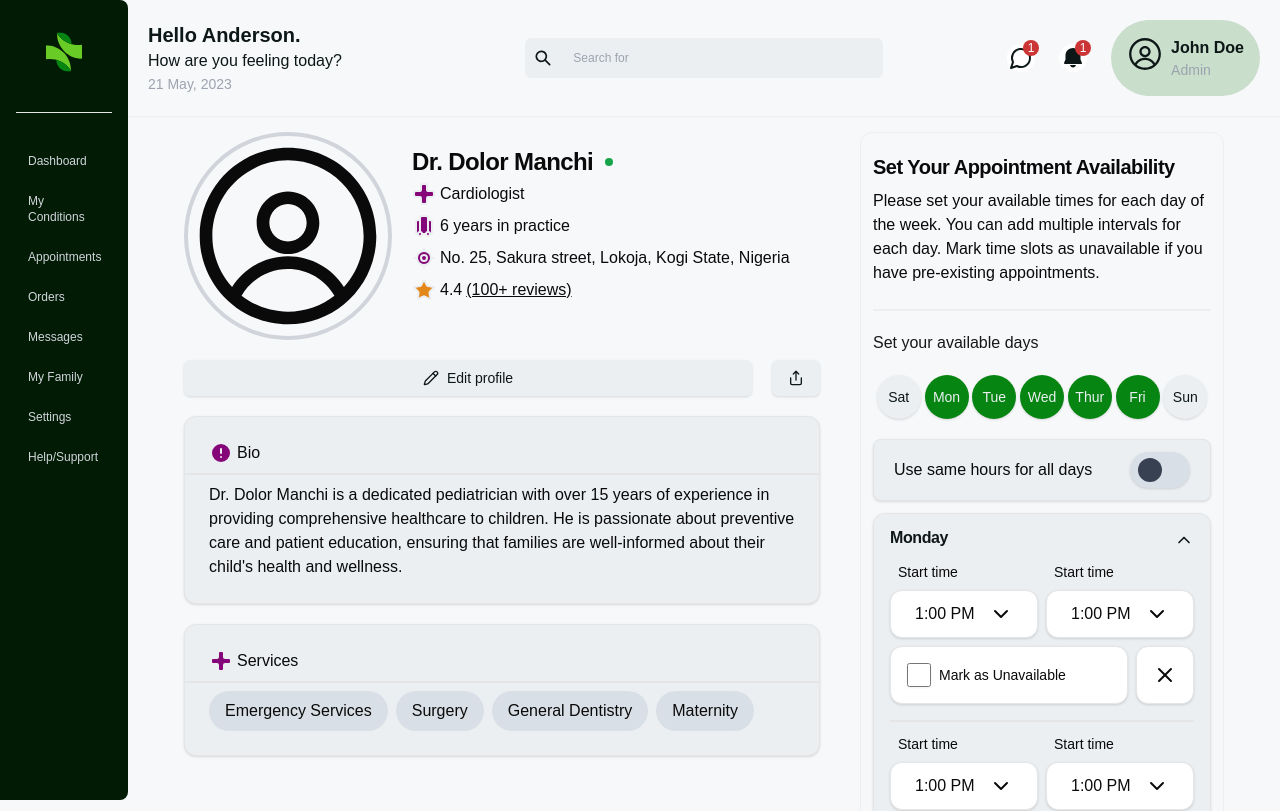
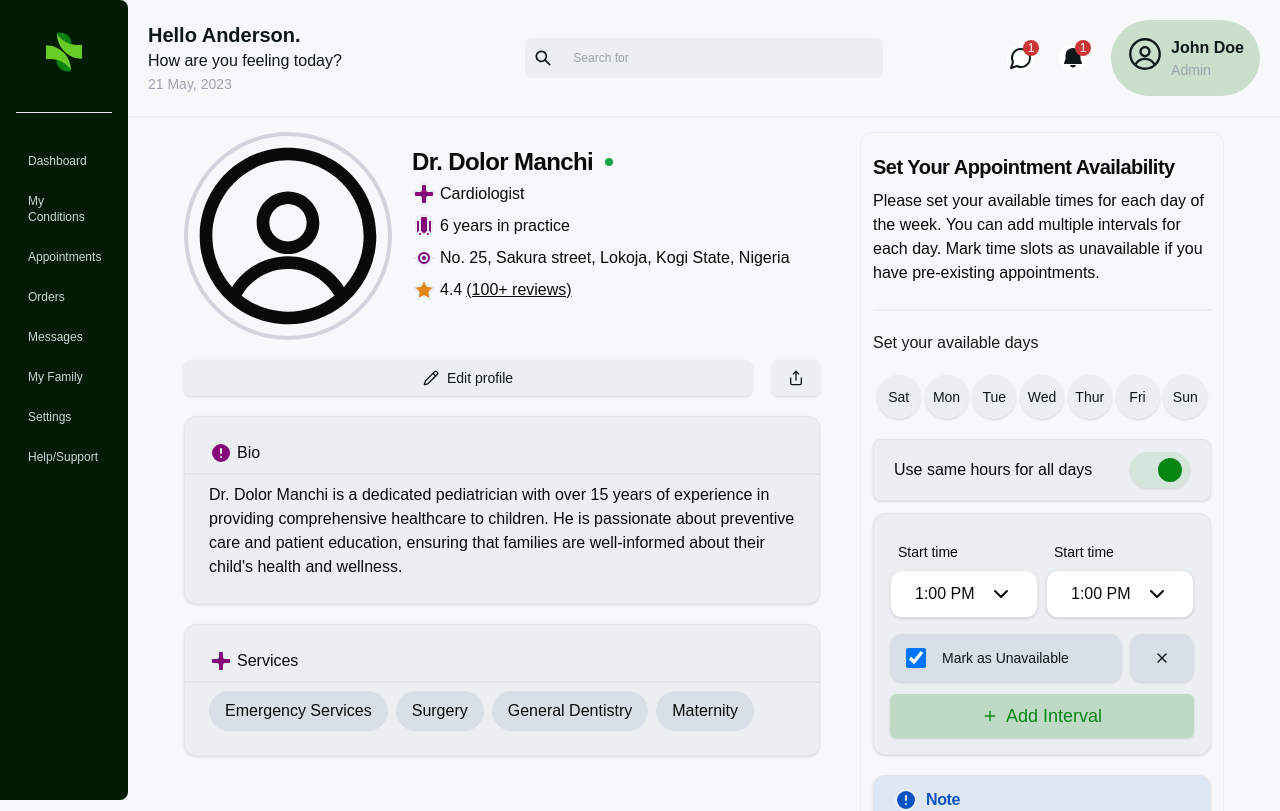
Before and after one commit to MyMedHub-Project/hub-web, a Next.js app: page /dashboard/doctor/profile in a window 1280 px wide. Shown: the top 811 px of the page. Built offline with nearby package versions, Linux system fonts and the light colour scheme.

Commit message:
feat:profile-page-functionality

```diff
--- /dev/null
+++ b/src/app/dashboard/doctor/profile/context/Schedule.tsx
@@ -0,0 +1,42 @@
+"use client";
+
+import { createContext, useState } from "react";
+
+interface AvailableDaysState {
+	mon: boolean;
+	tue: boolean;
+	wed: boolean;
+	thur: boolean;
+	fri: boolean;
+	sat: boolean;
+	sun: boolean;
+}
+
+interface ScheduleContextType {
+	availableDays: AvailableDaysState;
+	setAvailableDays: React.Dispatch<React.SetStateAction<AvailableDaysState>>;
+}
+
+const ScheduleContext = createContext<ScheduleContextType>(
+	{} as ScheduleContextType
+);
+
+export const ScheduleProvider = ({ children }: { children: any }) => {
+	const [availableDays, setAvailableDays] = useState({
+		sun: false,
+		mon: false,
+		tue: false,
+		wed: false,
+		thur: false,
+		fri: false,
+		sat: false
+	});
+
+	return (
+		<ScheduleContext.Provider value={{ availableDays, setAvailableDays }}>
+			{children}
+		</ScheduleContext.Provider>
+	);
+};
+
+export default ScheduleContext;
--- a/src/app/dashboard/doctor/profile/page.tsx
+++ b/src/app/dashboard/doctor/profile/page.tsx
@@ -3,9 +3,10 @@ import About from "./about";
 import Bio from "./bio";
 import Edit from "./edit";
 import Services from "./services";
-import Days from "./schedule/available-days";
-import HourSetting from "./schedule/hour-setting";
+import Days from "./schedule/days";
+import Time from "./schedule/time";
 import Note from "./schedule/note";
+import { ScheduleProvider } from "./context/Schedule";
 
 const ProfilePage = () => {
 	return (
@@ -28,8 +29,10 @@ const ProfilePage = () => {
 						appointments.
 					</CardContent>
 				</Card>
-				<Days />
-				<HourSetting />
+				<ScheduleProvider>
+					<Days />
+					<Time />
+				</ScheduleProvider>
 				<Note />
 			</div>
 		</div>
--- a/src/app/dashboard/doctor/profile/schedule/available-days.tsx
+++ /dev/null
@@ -1,34 +0,0 @@
-import { Button } from "@/components/ui/button";
-
-const Days = () => {
-	return (
-		<div>
-			<p className="mb-5">Set your available days</p>
-			<div className="flex justify-evenly">
-				<Button className="rounded-full size-11 bg-hubGrey text-hubBlack hover:bg-hubGrey200">
-					Sat
-				</Button>
-				<Button className="rounded-full size-11 bg-hubGreen text-hubGrey hover:bg-hubGreen/90">
-					Mon
-				</Button>
-				<Button className="rounded-full size-11 bg-hubGreen text-hubGrey hover:bg-hubGreen/90">
-					Tue
-				</Button>
-				<Button className="rounded-full size-11 bg-hubGreen text-hubGrey hover:bg-hubGreen/90">
-					Wed
-				</Button>
-				<Button className="rounded-full size-11 bg-hubGreen text-hubGrey hover:bg-hubGreen/90">
-					Thur
-				</Button>
-				<Button className="rounded-full size-11 bg-hubGreen text-hubGrey hover:bg-hubGreen/90">
-					Fri
-				</Button>
-				<Button className="rounded-full size-11 bg-hubGrey text-hubBlack hover:bg-hubGrey200">
-					Sun
-				</Button>
-			</div>
-		</div>
-	);
-};
-
-export default Days;
--- /dev/null
+++ b/src/app/dashboard/doctor/profile/schedule/days.tsx
@@ -0,0 +1,112 @@
+"use client";
+
+import { Button } from "@/components/ui/button";
+import { cn } from "@/lib/utils";
+import { useContext } from "react";
+import ScheduleContext from "../context/Schedule";
+
+const Days = () => {
+	const { availableDays, setAvailableDays } = useContext(ScheduleContext);
+
+	const handleClick = (e: React.MouseEvent) => {
+		const { innerText } = e.target as HTMLElement;
+		const day: keyof typeof availableDays = innerText.toLowerCase() as
+			| "sun"
+			| "mon"
+			| "tue"
+			| "wed"
+			| "thur"
+			| "fri"
+			| "sat";
+
+		setAvailableDays({ ...availableDays, [day]: !availableDays[day] });
+		console.log(availableDays[day]);
+	};
+
+	return (
+		<div>
+			<p className="mb-5">Set your available days</p>
+			<div className="flex justify-evenly">
+				<Button
+					className={cn(
+						"rounded-full size-11",
+						availableDays.sat
+							? "bg-hubGreen text-hubGrey hover:bg-hubGreen/90"
+							: "bg-hubGrey text-hubBlack hover:bg-hubGrey200"
+					)}
+					onClick={handleClick}
+				>
+					Sat
+				</Button>
+				<Button
+					className={cn(
+						"rounded-full size-11",
+						availableDays.mon
+							? "bg-hubGreen text-hubGrey hover:bg-hubGreen/90"
+							: "bg-hubGrey text-hubBlack hover:bg-hubGrey200"
+					)}
+					onClick={handleClick}
+				>
+					Mon
+				</Button>
+				<Button
+					className={cn(
+						"rounded-full size-11",
+						availableDays.tue
+							? "bg-hubGreen text-hubGrey hover:bg-hubGreen/90"
+							: "bg-hubGrey text-hubBlack hover:bg-hubGrey200"
+					)}
+					onClick={handleClick}
+				>
+					Tue
+				</Button>
+				<Button
+					className={cn(
+						"rounded-full size-11",
+						availableDays.wed
+							? "bg-hubGreen text-hubGrey hover:bg-hubGreen/90"
+							: "bg-hubGrey text-hubBlack hover:bg-hubGrey200"
+					)}
+					onClick={handleClick}
+				>
+					Wed
+				</Button>
+				<Button
+					className={cn(
+						"rounded-full size-11",
+						availableDays.thur
+							? "bg-hubGreen text-hubGrey hover:bg-hubGreen/90"
+							: "bg-hubGrey text-hubBlack hover:bg-hubGrey200"
+					)}
+					onClick={handleClick}
+				>
+					Thur
+				</Button>
+				<Button
+					className={cn(
+						"rounded-full size-11",
+						availableDays.fri
+							? "bg-hubGreen text-hubGrey hover:bg-hubGreen/90"
+							: "bg-hubGrey text-hubBlack hover:bg-hubGrey200"
+					)}
+					onClick={handleClick}
+				>
+					Fri
+				</Button>
+				<Button
+					className={cn(
+						"rounded-full size-11",
+						availableDays.sun
+							? "bg-hubGreen text-hubGrey hover:bg-hubGreen/90"
+							: "bg-hubGrey text-hubBlack hover:bg-hubGrey200"
+					)}
+					onClick={handleClick}
+				>
+					Sun
+				</Button>
+			</div>
+		</div>
+	);
+};
+
+export default Days;
--- a/src/app/dashboard/doctor/profile/schedule/hour-setting-active.tsx
+++ /dev/null
@@ -1,25 +0,0 @@
-import { Card, CardTitle } from "@/components/ui/card";
-import { ChevronUp, Plus } from "lucide-react";
-import Interval from "./interval";
-import { Button } from "@/components/ui/button";
-
-const HourSettingActive = () => {
-	return (
-		<Card className="bg-hubGrey p-4">
-			<CardTitle className="flex justify-between text-hubBlack font-semibold">
-				Monday
-				<ChevronUp className="size-5" />
-			</CardTitle>
-			<div className="space-y-4 divide-y-2">
-				<Interval />
-				<Interval />
-			</div>
-			<Button className=" w-full h-11 mt-3 text-lg bg-hubPurple/20 text-hubPurple hover:bg-hubPurple/25">
-				<Plus />
-				Add Interval
-			</Button>
-		</Card>
-	);
-};
-
-export default HourSettingActive;
--- a/src/app/dashboard/doctor/profile/schedule/hour-setting.tsx
+++ b/src/app/dashboard/doctor/profile/schedule/hour-setting.tsx
@@ -1,25 +1,36 @@
+"use client";
+
+import { Plus } from "lucide-react";
+import Interval from "./interval";
 import { Button } from "@/components/ui/button";
-import { Card, CardContent } from "@/components/ui/card";
-import HourSettingActive from "./hour-setting-active";
-import HourSettingInactive from "./hour-setting-inactive";
+import { useState } from "react";
 
 const HourSetting = () => {
+	const [hasInterval, setHasInterval] = useState(false);
+
 	return (
-		<div className="space-y-3">
-			<Card className="px-5 py-3 bg-hubGrey rounded-lg flex items-center justify-between">
-				<CardContent className="p-0">
-					Use same hours for all days
-				</CardContent>
-				<Button className="relative bg-hubGrey200 p-2.5 w-[60px] block rounded-full hover:bg-hubGrey200/95">
-					<span className="absolute left-2 top-1/2 -translate-y-1/2 rounded-full size-6 bg-gray-700"></span>
-				</Button>
-			</Card>
-			<HourSettingActive />
-			<HourSettingInactive day={"Tuesday"} />
-			<HourSettingInactive day={"Wednesday"} />
-			<HourSettingInactive day={"Thursday"} />
-			<HourSettingInactive day={"Friday"} />
-		</div>
+		<>
+			<div className="space-y-4 divide-y-2">
+				<Interval
+					hasInterval={hasInterval}
+					setHasInterval={setHasInterval}
+				/>
+				{hasInterval && (
+					<Interval
+						hasInterval={hasInterval}
+						setHasInterval={setHasInterval}
+					/>
+				)}
+			</div>
+			<Button
+				className="w-full h-11 mt-3 text-lg bg-hubGreen/20 text-hubGreen hover:bg-hubGreen/25 transition-colors disabled:bg-hubPurple/30 disabled:text-hubPurple"
+				disabled={hasInterval}
+				onClick={() => setHasInterval(true)}
+			>
+				<Plus />
+				Add Interval
+			</Button>
+		</>
 	);
 };
 
--- /dev/null
+++ b/src/app/dashboard/doctor/profile/schedule/hour.tsx
@@ -0,0 +1,33 @@
+"use client";
+
+import { Card, CardTitle } from "@/components/ui/card";
+import { ChevronUp, Plus } from "lucide-react";
+import { useState } from "react";
+import HourSetting from "./hour-setting";
+
+const Hour: React.FC<{ day: string }> = ({ day }) => {
+	const [active, setActive] = useState(false);
+
+	return (
+		<Card className="bg-hubGrey p-4">
+			<CardTitle className="flex justify-between text-hubBlack font-semibold">
+				{day}
+
+				{!active ? (
+					<Plus
+						className="size-5 cursor-pointer"
+						onClick={() => setActive(true)}
+					/>
+				) : (
+					<ChevronUp
+						className="size-5 cursor-pointer"
+						onClick={() => setActive(false)}
+					/>
+				)}
+			</CardTitle>
+			{active && <HourSetting />}
+		</Card>
+	);
+};
+
+export default Hour;
--- a/src/app/dashboard/doctor/profile/schedule/interval.tsx
+++ b/src/app/dashboard/doctor/profile/schedule/interval.tsx
@@ -1,12 +1,20 @@
+"use client";
+
 import { Label } from "@/components/form";
 import { Input } from "@/components/input";
 import { Button } from "@/components/ui/button";
 import { Card } from "@/components/ui/card";
 import { ChevronDown, X } from "lucide-react";
+import { useState } from "react";
 
-const Interval = () => {
+const Interval: React.FC<{
+	hasInterval: boolean;
+	setHasInterval: React.Dispatch<React.SetStateAction<boolean>>;
+}> = ({ hasInterval, setHasInterval }) => {
+	const [availability, setAvailability] = useState(true);
+
 	return (
-		<div className="space-y-2 pt-3">
+		<div className="space-y-4 pt-3">
 			<div className="grid grid-cols-2 gap-x-2">
 				<div className="">
 					<p className="text-sm ml-2 mb-2">Start time</p>
@@ -22,16 +30,25 @@ const Interval = () => {
 				</div>
 			</div>
 			<div className="flex justify-between gap-x-2">
-				<Card className="p-4 flex-1 flex items-center">
+				<Button
+					className="p-6 px-4  flex-1 justify-start rounded-xl bg-white text-hubBlack hover:bg-white disabled:bg-hubGrey200 disabled:opacity-100"
+					disabled={!hasInterval}
+				>
 					<Input
 						type="checkbox"
-						className="size-6 border-2 border-hubGreen"
+						checked={hasInterval ? availability : true}
+						onChange={() => setAvailability(!availability)}
+						className="size-5 border-2 border-hubGreen"
 					/>
 					<Label className="ml-2">Mark as Unavailable</Label>
-				</Card>
-				<Card className="p-4">
-					<X />
-				</Card>
+				</Button>
+				<Button
+					className="p-6 rounded-xl bg-white text-hubBlack hover:bg-white disabled:bg-hubGrey200 disabled:opacity-100"
+					disabled={!hasInterval}
+					onClick={() => setHasInterval(false)}
+				>
+					<X className="size-5" />
+				</Button>
 			</div>
 		</div>
 	);
--- /dev/null
+++ b/src/app/dashboard/doctor/profile/schedule/time.tsx
@@ -0,0 +1,59 @@
+"use client";
+
+import { Button } from "@/components/ui/button";
+import { Card, CardContent } from "@/components/ui/card";
+import HourSetting from "./hour-setting";
+import { useContext, useState } from "react";
+import ScheduleContext from "../context/Schedule";
+import { cn } from "@/lib/utils";
+import Hour from "./hour";
+
+const Time = () => {
+	const { availableDays } = useContext(ScheduleContext);
+	const [useSameTime, setUseSameTime] = useState(true);
+
+	return (
+		<div className="space-y-3">
+			<Card className="px-5 py-3 bg-hubGrey rounded-lg flex items-center justify-between">
+				<CardContent className="p-0">
+					Use same hours for all days
+				</CardContent>
+				<Button
+					className={cn(
+						"relative  p-2.5 w-[60px] block rounded-full",
+						useSameTime
+							? "bg-hubGreen/10 hover:bg-hubGreen/15"
+							: "bg-hubGrey200 hover:bg-hubGrey200/95"
+					)}
+					onClick={() => setUseSameTime(!useSameTime)}
+				>
+					<span
+						className={cn(
+							"absolute top-1/2 -translate-y-1/2 rounded-full size-6",
+							useSameTime
+								? "right-2 bg-hubGreen"
+								: "left-2 bg-gray-700"
+						)}
+					></span>
+				</Button>
+			</Card>
+			{useSameTime ? (
+				<Card className="bg-hubGrey p-4">
+					<HourSetting />
+				</Card>
+			) : (
+				<>
+					{availableDays.mon && <Hour day="Monday" />}
+					{availableDays.tue && <Hour day="Tuesday" />}
+					{availableDays.wed && <Hour day="Wednesday" />}
+					{availableDays.thur && <Hour day="Thursday" />}
+					{availableDays.fri && <Hour day="Friday" />}
+					{availableDays.sat && <Hour day="Saturday" />}
+					{availableDays.sun && <Hour day="Sunday" />}
+				</>
+			)}
+		</div>
+	);
+};
+
+export default Time;
```
Also changed, not shown: src/app/dashboard/doctor/profile/schedule/hour-setting-inactive.tsx (deleted, +0 -15 lines), 1 other file (tests, documents, lock files or other folders).
